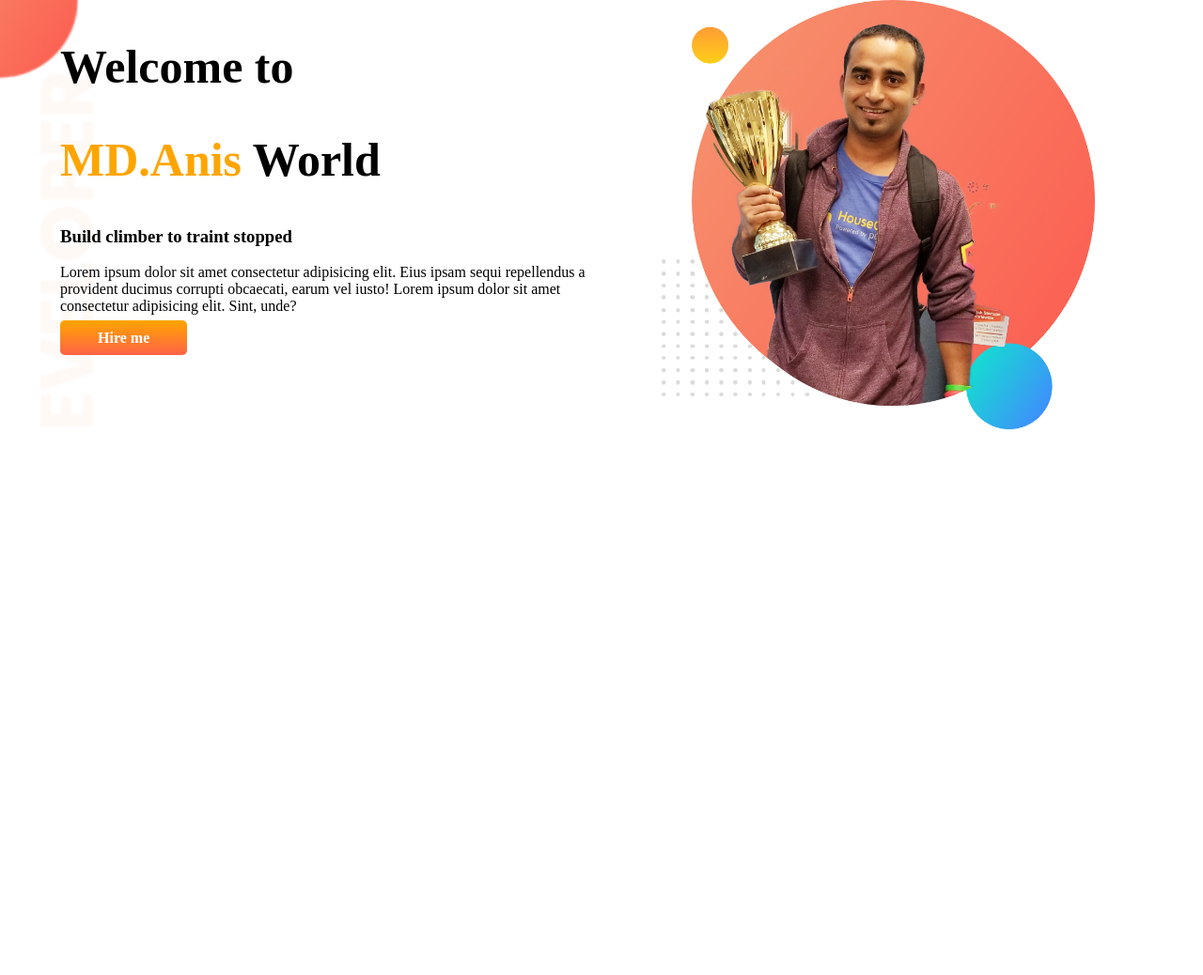
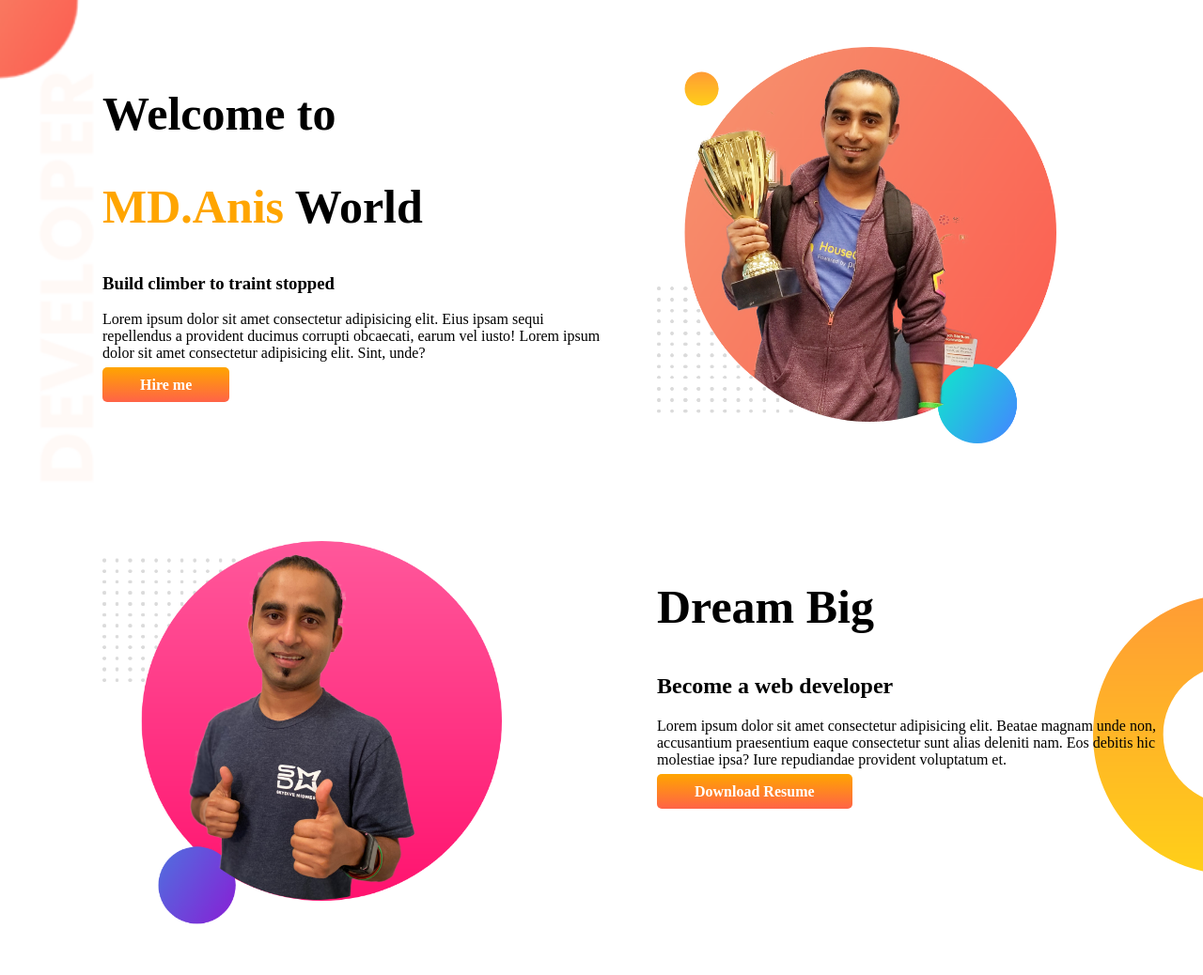
Before and after one commit to anichu/developer-porfolio, a plain HTML site: page index.html in a window 1280 px wide. Shown: the whole page at 94% size. Before the commit the page ends 800 px from the top, so only its background shows below. Drawn offline with Linux system fonts and the light colour scheme.

Commit message:
dream bif

```diff
--- a/index.html
+++ b/index.html
@@ -30,5 +30,22 @@
 				<img src="./images/jhankar.png" alt="" />
 			</div>
 		</section>
+
+		<section class="dream-big">
+			<div class="half-width">
+				<img src="images/jhankar2.png" alt="" />
+			</div>
+			<div class="half-width">
+				<h1>Dream Big</h1>
+				<h2>Become a web developer</h2>
+				<p>
+					Lorem ipsum dolor sit amet consectetur adipisicing elit. Beatae magnam
+					unde non, accusantium praesentium eaque consectetur sunt alias
+					deleniti nam. Eos debitis hic molestiae ipsa? Iure repudiandae
+					provident voluptatum et.
+				</p>
+				<a href="#" class="link-button" target="_blank">Download Resume</a>
+			</div>
+		</section>
 	</body>
 </html>
--- a/style.css
+++ b/style.css
@@ -9,6 +9,7 @@ body {
 }
 section {
 	display: flex;
+	padding: 50px;
 }
 
 .half-width {
@@ -32,3 +33,9 @@ section {
 	background-repeat: no-repeat;
 	background-size: cover;
 }
+
+.dream-big {
+	background-image: url("/images/dream-bg.png");
+	background-repeat: no-repeat;
+	background-position: right;
+}
```
